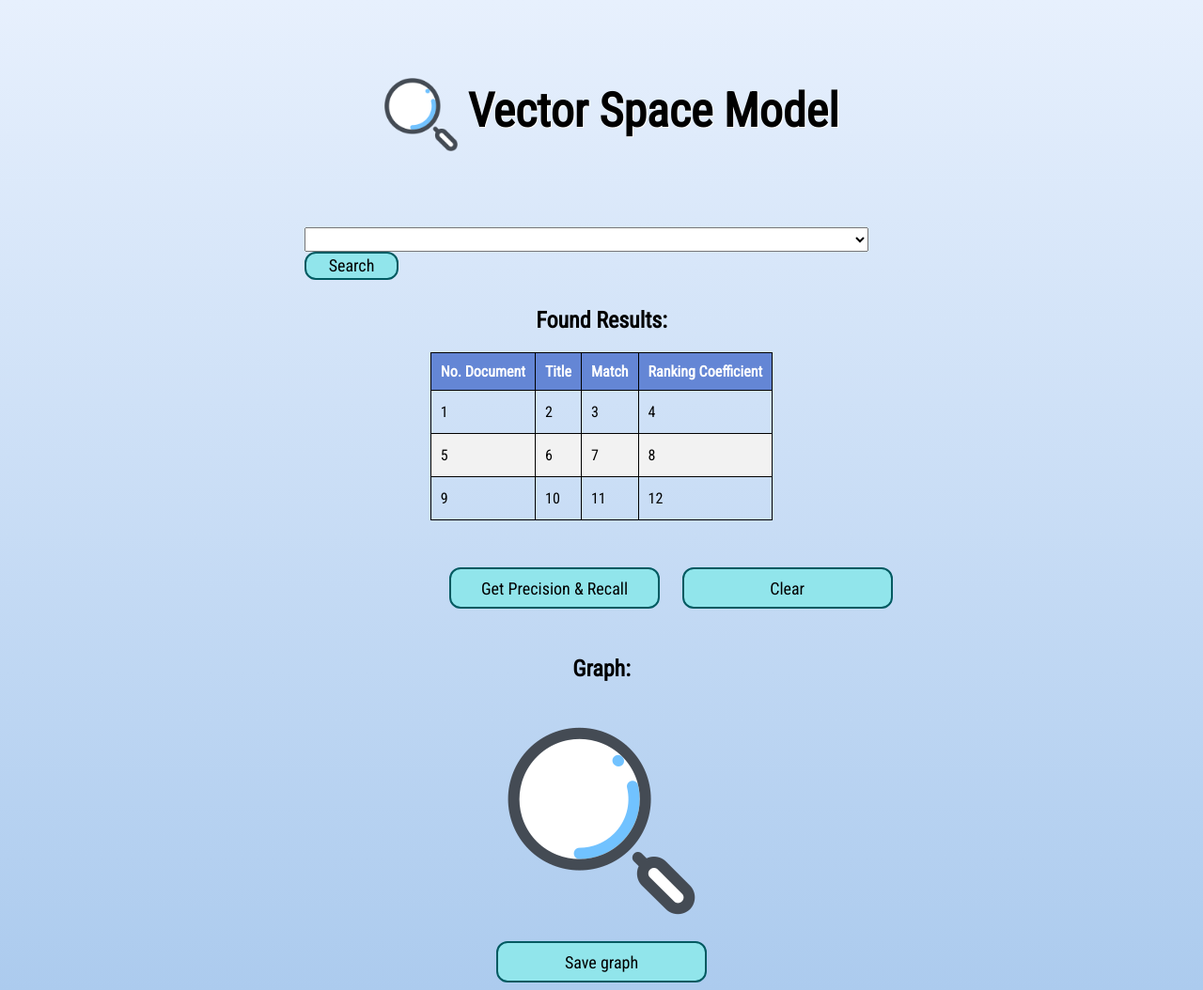
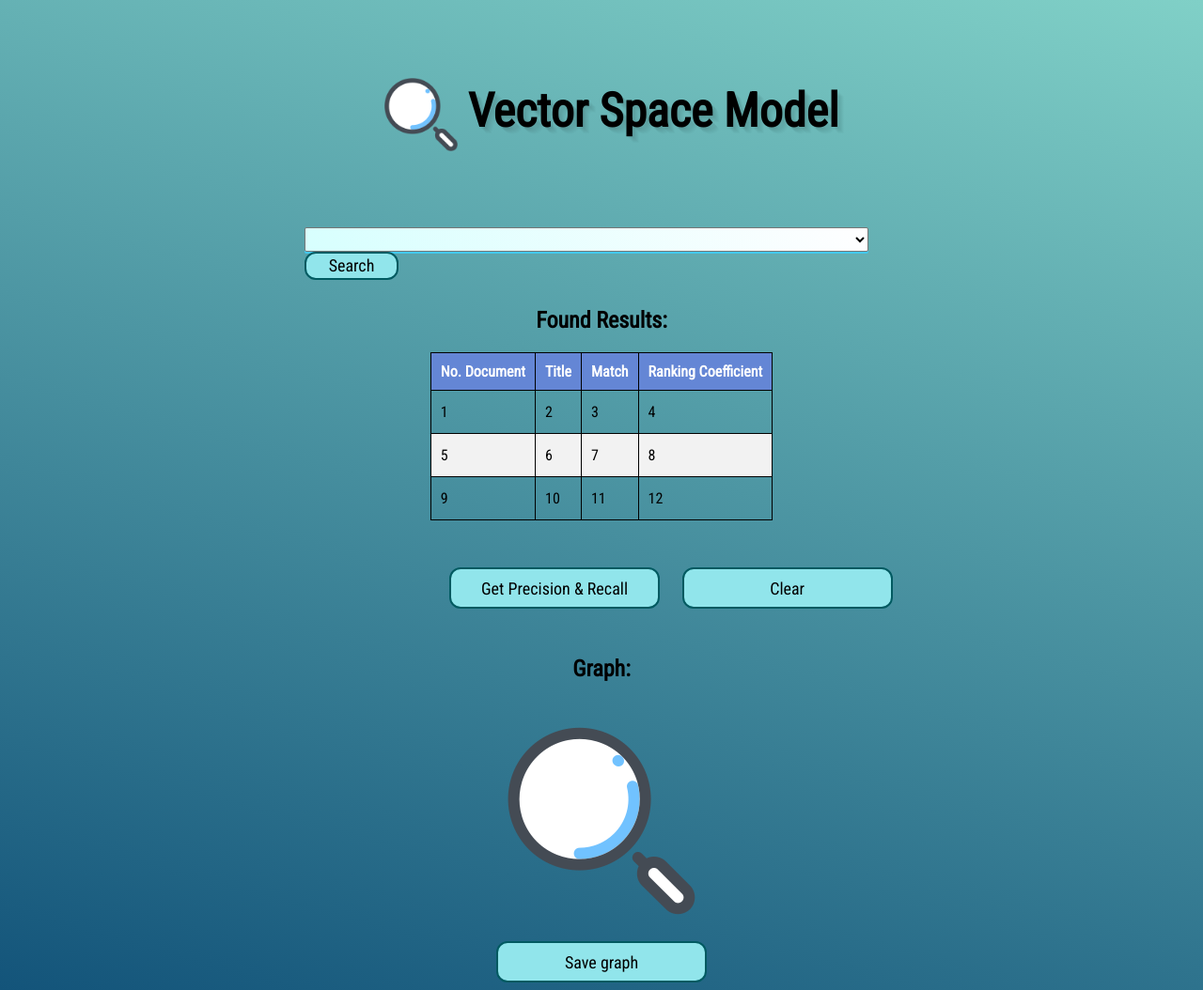
Before and after one commit to IngridGuerra/VectorFlask, a Flask app: page / in a window 1280 px wide. Shown: the whole page at 94% size. Run offline with Flask 2, Linux system fonts and the light colour scheme; lists and menus that the app fills with data are empty; parts of the project's set-up code (start-up, migrations or seed data) failed here and were passed over.

Commit message:
Update style.css

```diff
--- a/static/style.css
+++ b/static/style.css
@@ -1,3 +1,7 @@
+html{
+    min-height: 100%;
+}
+
 .header {
     text-align: center;
     padding: 30px;
@@ -17,10 +21,18 @@
     color: black;
     font-size: 50px;
     text-align: center;
+    font-weight: 600;
     margin-bottom: 30px;
     text-shadow: 1px 1px 1px rgb(255, 255, 255);
     position: relative;
     padding-left: 10px;
+    text-shadow: 1px 1px rgba(0, 0, 0, 0.02),
+    2px 2px rgba(0, 0, 0, 0.02),
+    3px 3px rgba(0, 0, 0, 0.02),
+    4px 4px rgba(0, 0, 0, 0.02),
+    5px 5px rgba(0, 0, 0, 0.02),
+    6px 6px rgba(0, 0, 0, 0.02),
+    7px 7px rgba(0, 0, 0, 0.02);
 }
 
 .search-form {
@@ -34,6 +46,12 @@
     text-align: center;
     text-align-last:center;
     font-size:20px;
+    box-shadow: 0 2px 0 #43c8f0;
+    box-sizing: border-box;
+    border-radius: 2px;
+    overflow: hidden;
+    background-image: linear-gradient(-125deg, #FFFEFF 0%, #D7FFFE 100%);
+    background-repeat: no-repeat, repeat;
 }
 
 #btn_search {
@@ -123,12 +141,17 @@ tr:nth-child(even) {
     margin-right: auto;
 }
 
-/*html{
-    height: 130%;
-}*/
-
 body {
     font-family: 'Roboto Condensed';
     background-image: linear-gradient(to top, #accbee 0%, #e7f0fd 100%);
-    background-size: auto;
+    background-size: contain;
+    background-repeat: no-repeat;
+    /* background-image: linear-gradient(-225deg, #2CD8D5 0%, #6B8DD6 48%, #8E37D7 100%); */
+    background-image: linear-gradient(15deg, #13547a 0%, #80d0c7 100%);
+    /* background-image: linear-gradient(-20deg, #2b5876 0%, #4e4376 100%); */
 }
+
+.row-index {
+    width: 50px;
+    display: inline-block;
+}
```
